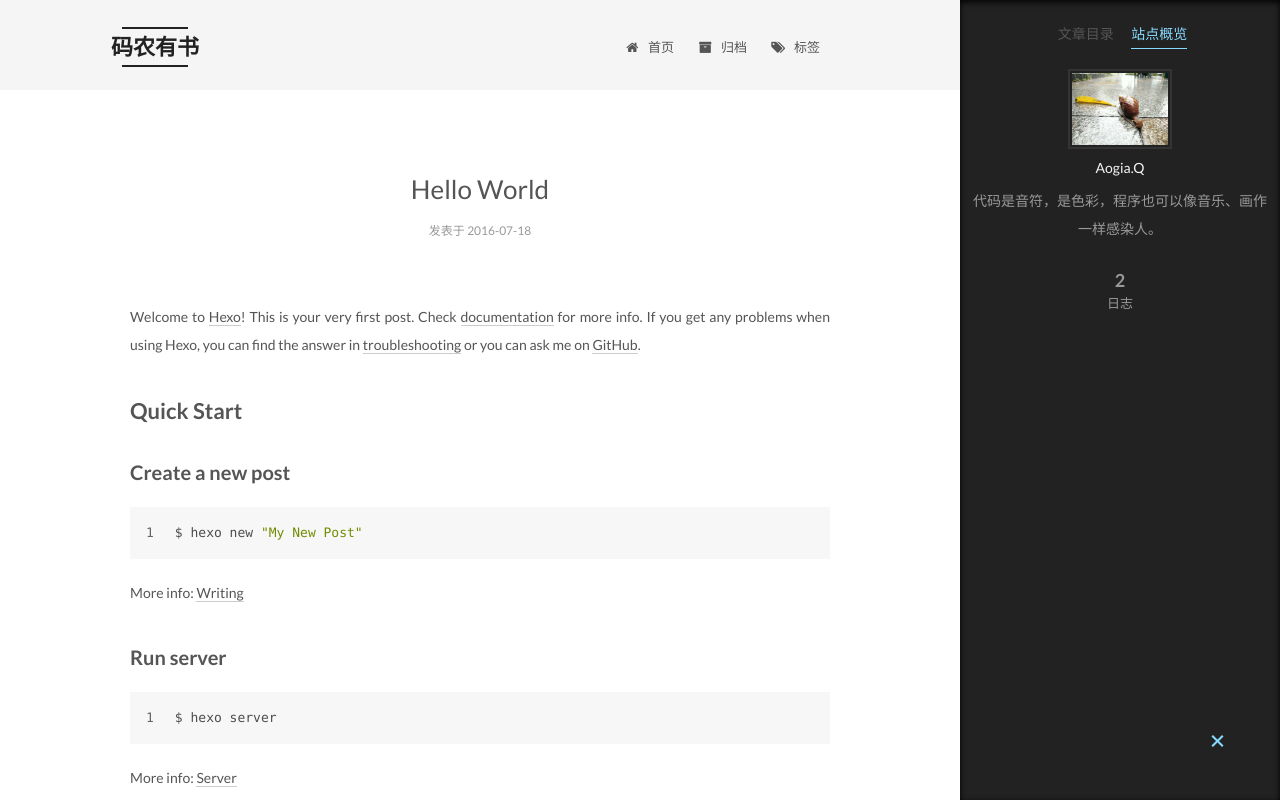
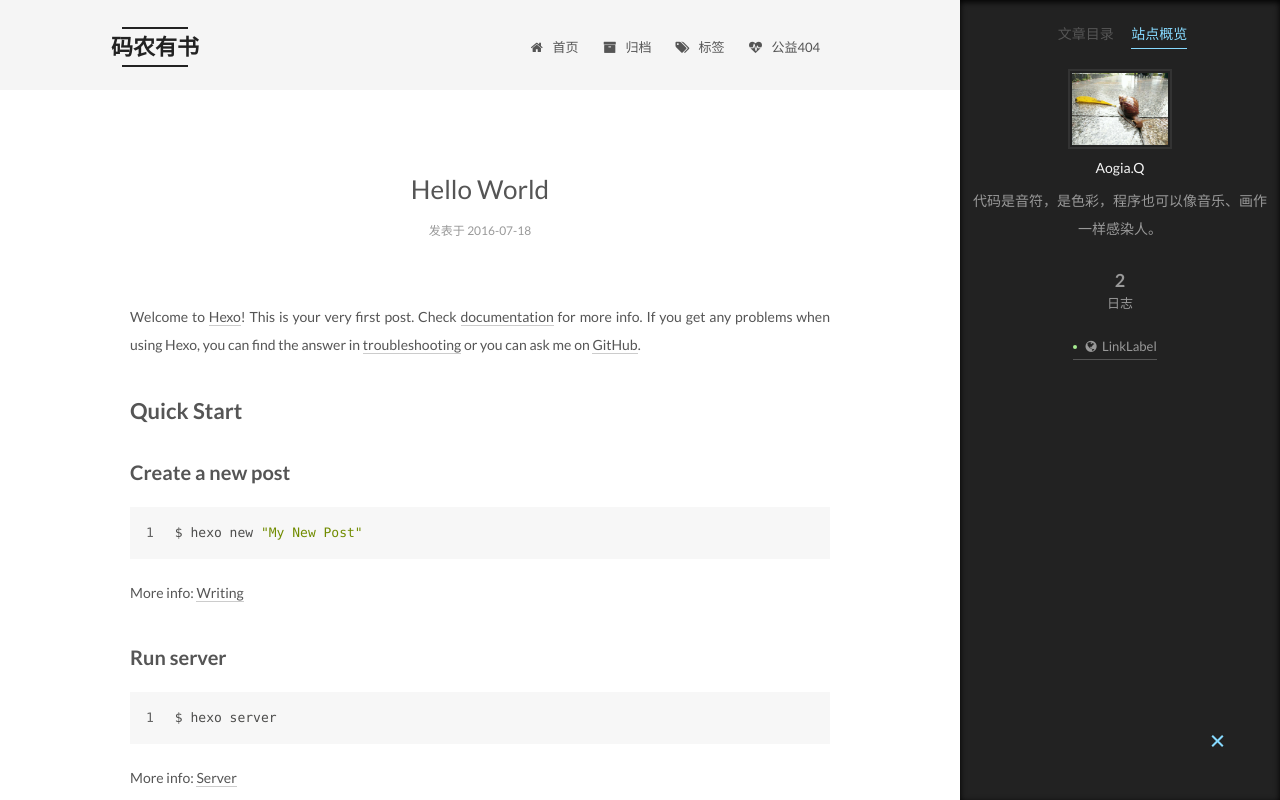
Before and after one commit to Q-jiadong/Q-jiadong.github.io, a plain HTML site: page 2016/07/18/hello-world/index.html in a window 1280 px wide. Both pictures are taken after a click on the item "站点概览". Shown: the top 800 px of the page. Drawn offline with Linux system fonts and the light colour scheme; files whose address does not match are found by name.

Commit message:
Site updated: 2016-07-22 20:51:31

```diff
--- a/2016/07/18/hello-world/index.html
+++ b/2016/07/18/hello-world/index.html
@@ -202,6 +202,16 @@ Quick">
         </li>
 
 
+        <li class="menu-item menu-item-commonweal">
+          <a href="/404.html" rel="section">
+
+              <i class="menu-item-icon fa fa-fw fa-heartbeat"></i> <br />
+
+            公益404
+          </a>
+        </li>
+
+
 
     </ul>
 
@@ -402,6 +412,17 @@ Quick">
 
         <div class="links-of-author motion-element">
 
+
+              <span class="links-of-author-item">
+                <a href="Link" target="_blank" title="LinkLabel">
+
+                    <i class="fa fa-fw fa-globe"></i>
+
+                  LinkLabel
+                </a>
+              </span>
+
+
         </div>
 
 
--- a/css/main.css
+++ b/css/main.css
@@ -1548,7 +1548,7 @@ pre .javascript .function {
   width: 4px;
   height: 4px;
   border-radius: 50%;
-  background: #6f2fcd;
+  background: #a6ec90;
 }
 .links-of-blogroll {
   font-size: 13px;
```
Also changed, not shown: 2016/07/20/my-introduction/index.html (+21 -0 lines), archives/2016/07/index.html (+21 -0 lines), archives/2016/index.html (+21 -0 lines), archives/index.html (+21 -0 lines), index.html (+21 -0 lines).
